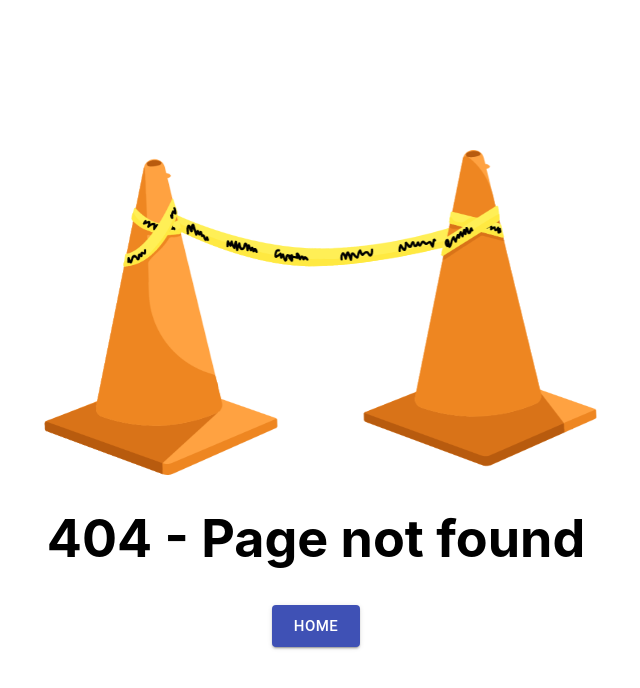
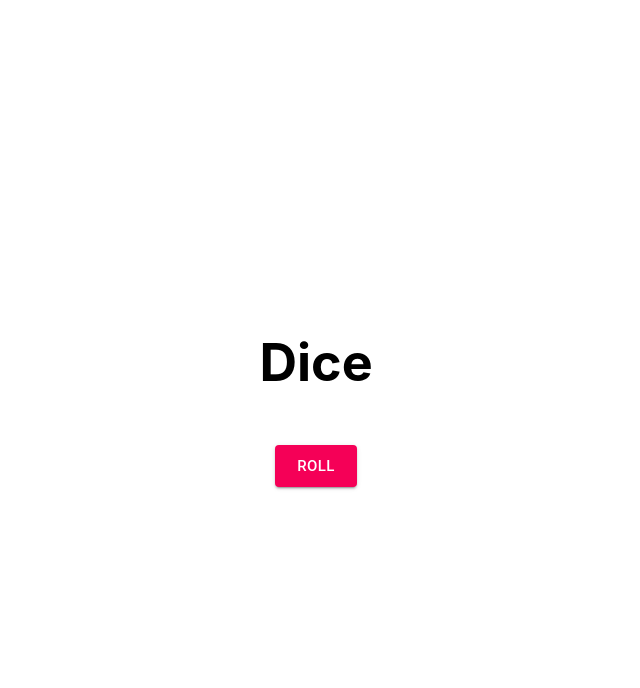
Before and after one commit to NatelevAU/nathanlevy.com, a React (Create React App) app: page /dice in a window 1280 px wide. Before the commit this address had no page. Shown: the top 688 px of the page, without its empty margins (324-964 px from the left). Built offline with nearby package versions, Linux system fonts and the light colour scheme.

Commit message:
added dice page

```diff
--- a/src/index.tsx
+++ b/src/index.tsx
@@ -3,6 +3,7 @@ import ReactDOM from 'react-dom';
 import ReactGA from 'react-ga';
 import { BrowserRouter, Redirect, Route, Switch } from 'react-router-dom';
 
+import Dice from './pages/Dice/Dice';
 import Home from './pages/Home/Home';
 import PageNotFound from './pages/PageNotFound/PageNotFound';
 import Spin from './pages/Spin/Spin';
@@ -22,6 +23,7 @@ const App = ({}) => {
     <BrowserRouter>
       <Switch>
         <Route exact path="/" component={Home} />
+        <Route path="/dice" component={Dice} />
         <Route path="/home" component={HomeRedirect} />
         <Route path="/humans.txt" component={AboutRedirect} />
         <Route path="/spin" component={Spin} />
--- /dev/null
+++ b/src/pages/Dice/Dice.css
@@ -0,0 +1,14 @@
+.Dice {
+  text-align: center;
+}
+
+.Dice-header {
+  /* background-color: #282c34; */
+  min-height: 100vh;
+  display: flex;
+  flex-direction: column;
+  align-items: center;
+  justify-content: center;
+  font-size: calc(10px + 2vmin);
+  color: black;
+}
--- /dev/null
+++ b/src/pages/Dice/Dice.tsx
@@ -0,0 +1,29 @@
+import { Box, Button } from '@material-ui/core';
+import React from 'react';
+import ReactGA from 'react-ga';
+
+import './Dice.css';
+
+const Dice: React.FC<{}> = () => {
+  ReactGA.pageview(window.location.pathname);
+
+  return (
+    <div className="Dice">
+      <header className="Dice-header">
+        <h1> Dice </h1>
+        <Box m={2}>
+          <Button
+            size="large"
+            variant="contained"
+            color="secondary"
+            // onClick={() => setRoll(!Roll)}
+          >
+            Roll
+          </Button>
+        </Box>
+      </header>
+    </div>
+  );
+};
+
+export default Dice;
```
Also changed, not shown: src/routes.tsx (+6 -1 lines), 1 other file (tests, documents, lock files or other folders).
